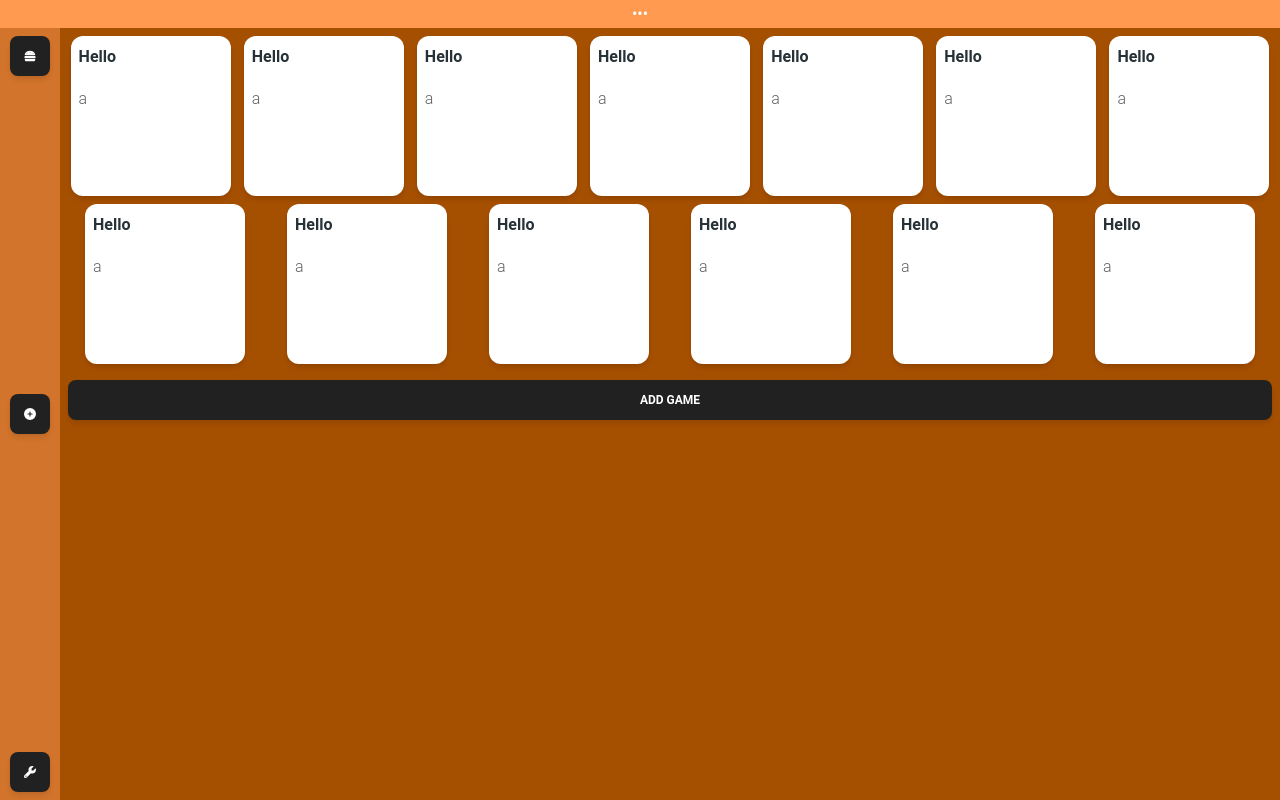
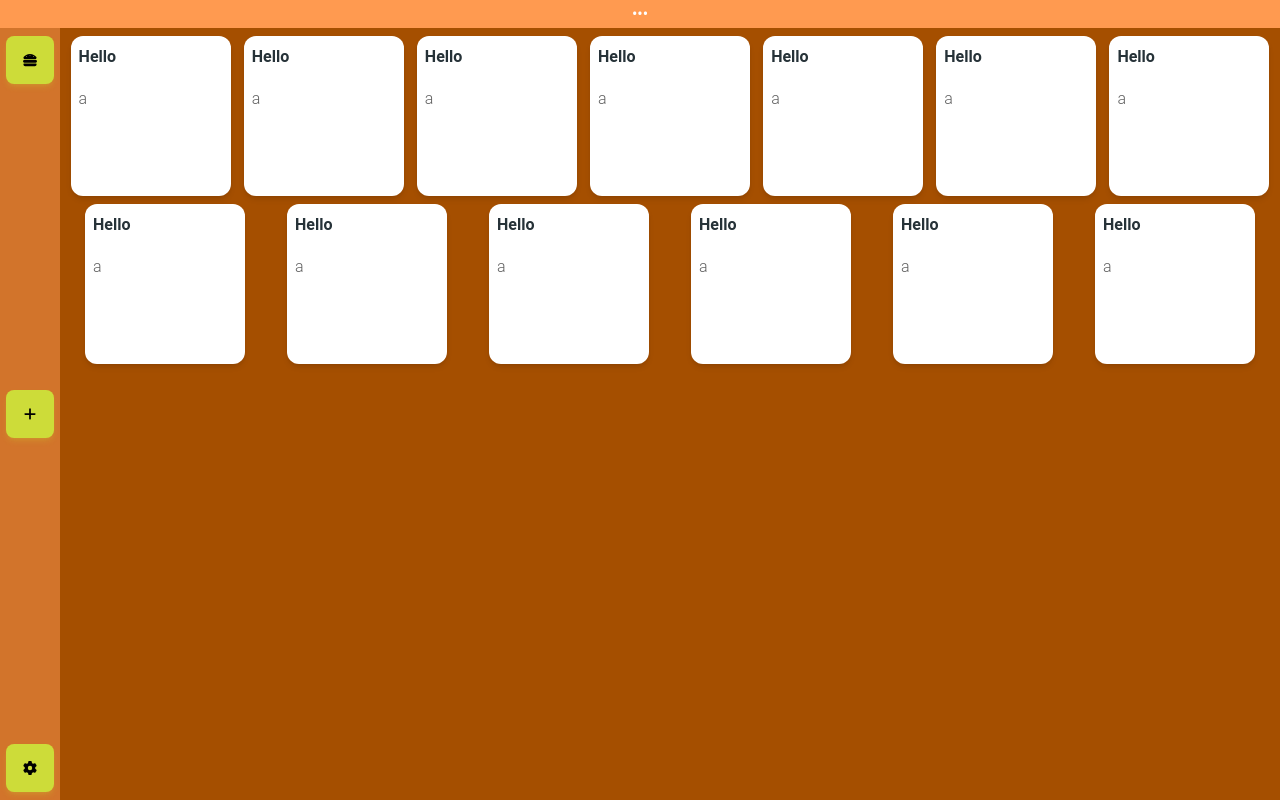
Before and after one commit to nicanordlc/save-manager, a React (Vite) app in the folder frontend/: page /#/ in a window 1280 px wide. Built offline with nearby package versions, Linux system fonts and the light colour scheme.

Commit message:
add signals + react-icons

```diff
--- a/frontend/src/components/Menu.tsx
+++ b/frontend/src/components/Menu.tsx
@@ -1,13 +1,10 @@
-import {
-  faHamburger,
-  faPlusCircle,
-  faWrench,
-} from "@fortawesome/free-solid-svg-icons";
-import { FontAwesomeIcon } from "@fortawesome/react-fontawesome";
 import { IconButton } from "@material-tailwind/react";
 import clsx from "clsx";
 import { type FC } from "react";
 import { Link } from "react-router-dom";
+import { FaGear } from "react-icons/fa6";
+import { FaHamburger } from "react-icons/fa";
+import MenuMiddleItem from "@/components/MenuMiddleItem";
 
 type MenuProps = {
   width: number;
@@ -27,23 +24,19 @@ const Menu: FC<MenuProps> = (props) => {
       <li>
         <Link to="/">
           <IconButton>
-            <FontAwesomeIcon icon={faHamburger} />
+            <FaHamburger />
           </IconButton>
         </Link>
       </li>
 
       <li>
-        <Link to="/">
-          <IconButton>
-            <FontAwesomeIcon icon={faPlusCircle} />
-          </IconButton>
-        </Link>
+        <MenuMiddleItem />
       </li>
 
       <li>
         <Link to="/settings">
           <IconButton>
-            <FontAwesomeIcon icon={faWrench} />
+            <FaGear />
           </IconButton>
         </Link>
       </li>
--- /dev/null
+++ b/frontend/src/components/MenuMiddleItem.tsx
@@ -0,0 +1,7 @@
+import menuMiddleItem from "@/signals/menu";
+
+const MenuMiddleItem = () => {
+  return <span>{menuMiddleItem}</span>;
+};
+
+export default MenuMiddleItem;
--- /dev/null
+++ b/frontend/src/hooks/useMenuMiddleItem.tsx
@@ -0,0 +1,14 @@
+import { useEffect } from "react";
+import menuMiddleItem, { DEFAULT_MENU_MIDDLE_ITEM } from "@/signals/menu";
+
+const useMenuMiddleItem = (element: JSX.Element) => {
+  useEffect(() => {
+    menuMiddleItem.value = element;
+
+    return () => {
+      menuMiddleItem.value = DEFAULT_MENU_MIDDLE_ITEM;
+    };
+  }, [element]);
+};
+
+export default useMenuMiddleItem;
--- a/frontend/src/main.tsx
+++ b/frontend/src/main.tsx
@@ -1,14 +1,28 @@
 import React from "react";
 import ReactDOM from "react-dom/client";
 import { HashRouter } from "react-router-dom";
-import { ThemeProvider } from "@material-tailwind/react";
+import {
+  type IconButtonStyleTypes,
+  ThemeProvider,
+} from "@material-tailwind/react";
 import App from "@/App";
 import "@/index.css";
+
+const iconButton: IconButtonStyleTypes = {
+  defaultProps: {
+    size: "lg",
+    color: "lime",
+  },
+};
+
+const theme = {
+  iconButton,
+};
 
 ReactDOM.createRoot(document.getElementById("root")!).render(
   <React.StrictMode>
     <HashRouter>
-      <ThemeProvider>
+      <ThemeProvider value={theme}>
         <App />
       </ThemeProvider>
     </HashRouter>
--- a/frontend/src/pages/Saves.tsx
+++ b/frontend/src/pages/Saves.tsx
@@ -1,8 +1,16 @@
-import { Button } from "@material-tailwind/react";
+import { IconButton } from "@material-tailwind/react";
 import clsx from "clsx";
+import { FaPlus } from "react-icons/fa6";
 import Game from "@/components/Game";
+import useMenuMiddleItem from "@/hooks/useMenuMiddleItem";
 
 const Saves = () => {
+  useMenuMiddleItem(
+    <IconButton>
+      <FaPlus />
+    </IconButton>,
+  );
+
   return (
     <main>
       <ul className={clsx("mb-4", "flex flex-wrap justify-around gap-2")}>
@@ -20,8 +28,6 @@ const Saves = () => {
         <Game />
         <Game />
       </ul>
-
-      <Button fullWidth>Add Game</Button>
     </main>
   );
 };
--- /dev/null
+++ b/frontend/src/signals/menu.tsx
@@ -0,0 +1,13 @@
+import { IconButton } from "@material-tailwind/react";
+import { signal } from "@preact/signals-react";
+import { FaHeartCrack } from "react-icons/fa6";
+
+export const DEFAULT_MENU_MIDDLE_ITEM = (
+  <IconButton disabled>
+    <FaHeartCrack />
+  </IconButton>
+);
+
+const menuMiddleItem = signal(DEFAULT_MENU_MIDDLE_ITEM);
+
+export default menuMiddleItem;
--- a/frontend/tailwind.config.js
+++ b/frontend/tailwind.config.js
@@ -1,4 +1,3 @@
-/** @type {import('tailwindcss').Config} */
 import withMT from "@material-tailwind/react/utils/withMT";
 
 export default withMT({
--- a/frontend/vite.config.ts
+++ b/frontend/vite.config.ts
@@ -27,7 +27,13 @@ export default defineConfig({
       "@wailsjs": path.resolve(__dirname, "./wailsjs"),
     },
   },
-  plugins: [react()],
+  plugins: [
+    react({
+      babel: {
+        plugins: [["module:@preact/signals-react-transform"]],
+      },
+    }),
+  ],
   test: {
     environment: "jsdom",
     globals: true,
```
Also changed, not shown: frontend/package.json (+3 -5 lines), 1 other file (tests, documents, lock files or other folders).
